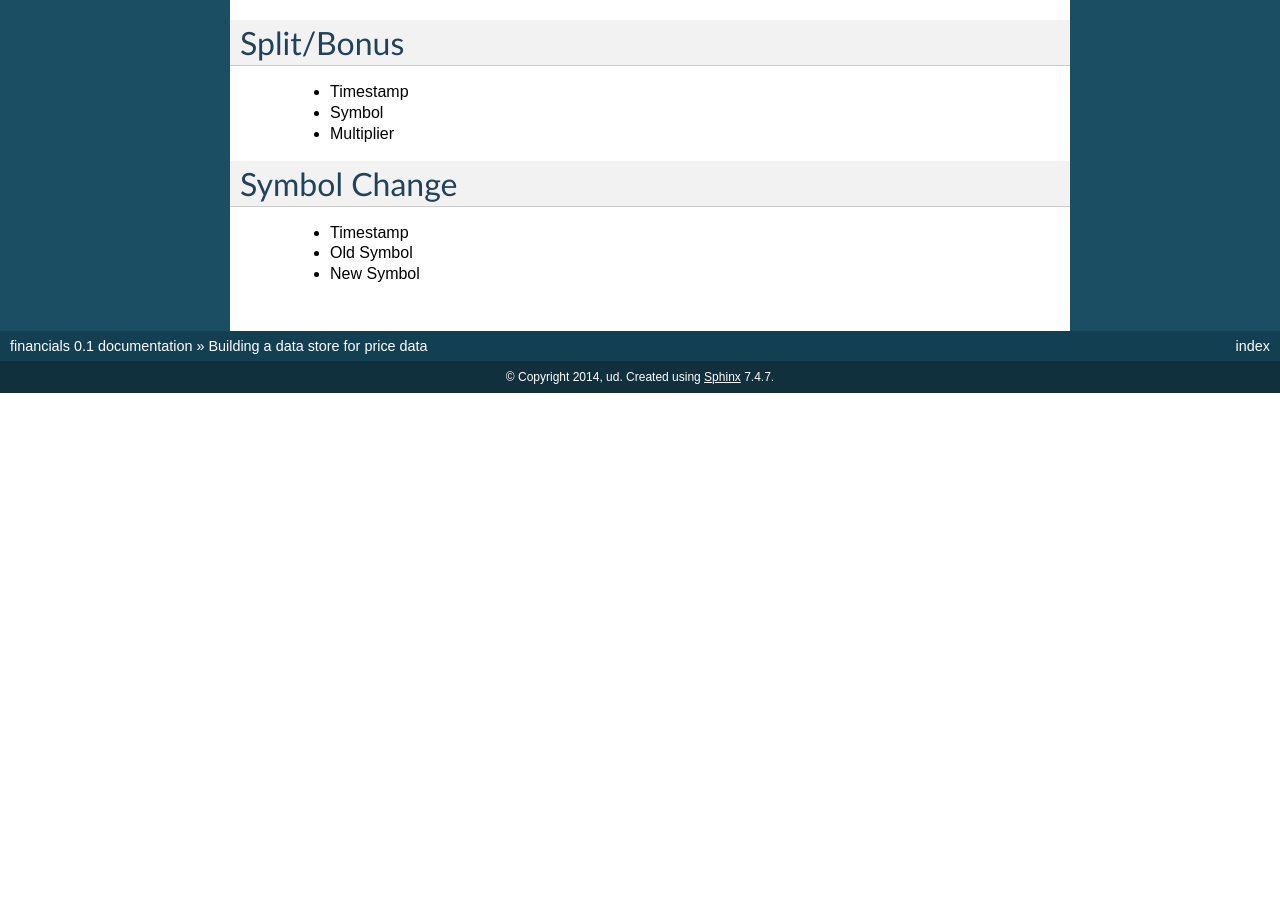
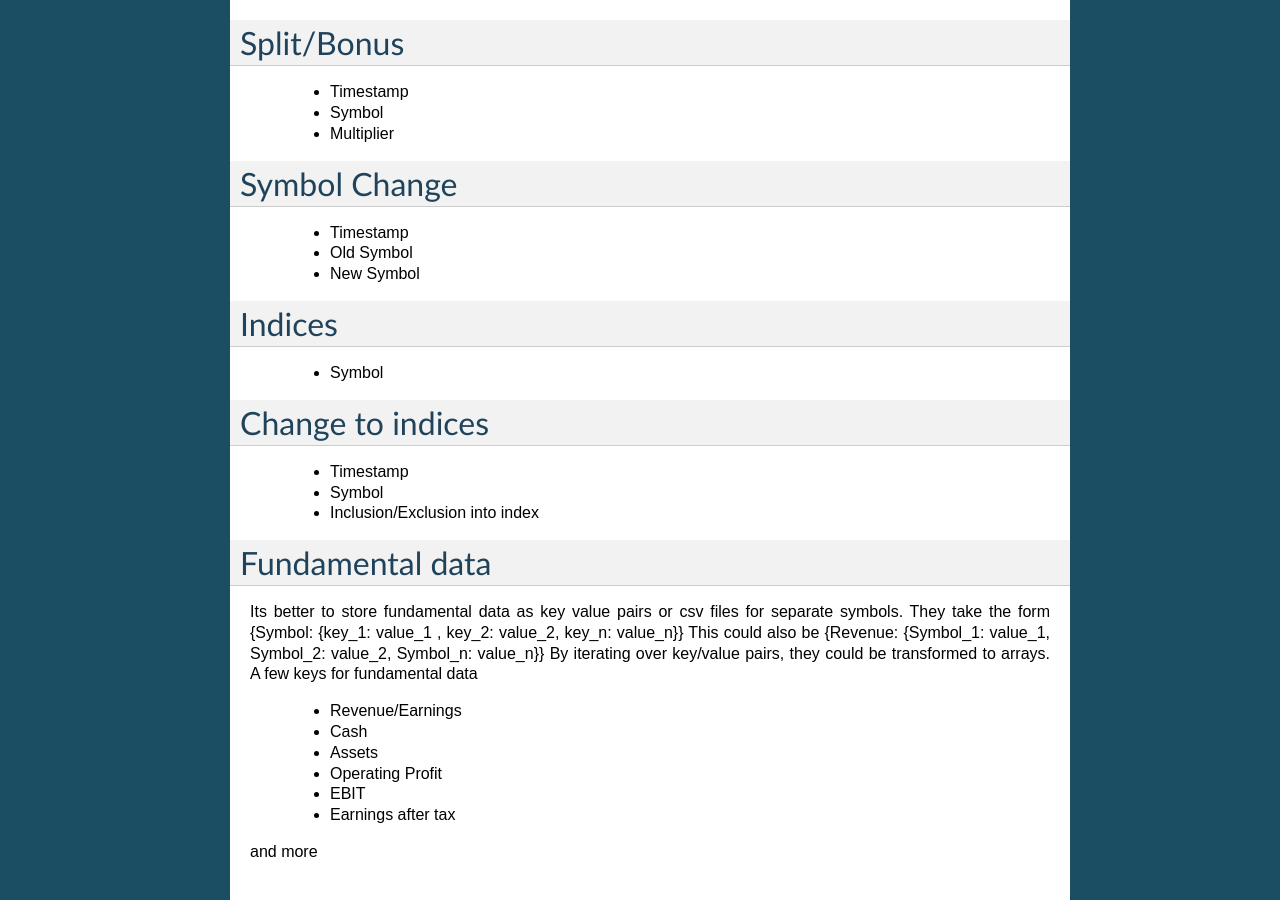
Before and after one commit to ccmoradia/financials, a Sphinx documentation site: the page built from docs/source/concepts/datastore.rst, in a window 1280 px wide and 900 px high, scrolled down 871 px. Built offline with Sphinx 7.4.7, drawn with Linux system fonts in a browser that asks for light colours; formulas are drawn with MathJax 3; pages that are not in the unit, such as notebooks, are missing from menus; before the commit the page ends 1264 px from its top, so only the background shows below that; some of the changed text lies outside the part shown.

Commit message:
docs outline

```diff
--- a/docs/source/concepts/data.rst
+++ b/docs/source/concepts/data.rst
@@ -17,3 +17,6 @@ dense data - a lot of rows with all columns filled up
 sparse data could be represented as key value pairs and dense data as arrays.
 
 HDF5 is the specified format
+
+Basically two types of data types are used - arrays and key/value pairs.
+Arrays are represented by csv files and key/value pairs as json files. Both the formats must be interchangeable
--- a/docs/source/concepts/datastore.rst
+++ b/docs/source/concepts/datastore.rst
@@ -51,3 +51,29 @@ Symbol Change
  * Timestamp
  * Old Symbol
  * New Symbol
+
+Indices
+=====
+ * Symbol
+
+Change to indices
+===========
+ * Timestamp
+ * Symbol
+ * Inclusion/Exclusion into index
+
+Fundamental data
+===========
+Its better to store fundamental data as key value pairs or csv files for separate symbols. They take the form
+{Symbol: {key_1:  value_1 , key_2: value_2, key_n: value_n}}
+This could also be
+{Revenue: {Symbol_1: value_1, Symbol_2: value_2, Symbol_n: value_n}}
+By iterating over key/value pairs, they could be transformed to arrays.
+A few keys for fundamental data
+ * Revenue/Earnings
+ * Cash
+ * Assets
+ * Operating Profit
+ * EBIT
+ * Earnings after tax
+and more
```
